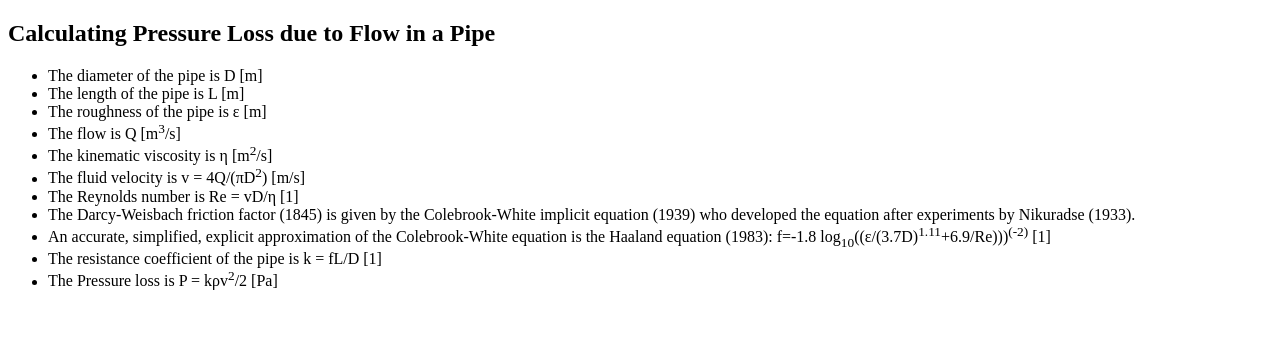
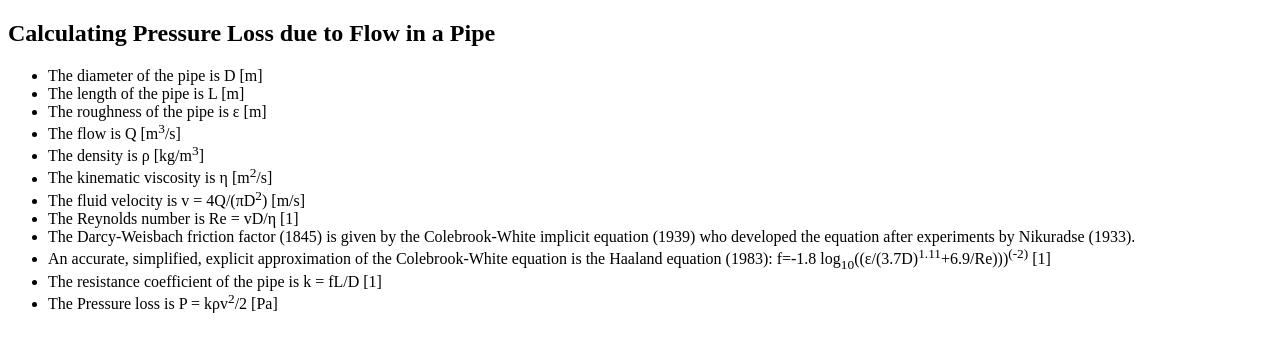
Before and after one commit to nshivaraman/nshivaraman.github.io, a plain HTML site: page index.html in a window 1280 px wide. Drawn offline with Linux system fonts and the light colour scheme.

Commit message:
Update index.html

```diff
--- a/index.html
+++ b/index.html
@@ -7,6 +7,7 @@
 <li>The length of the pipe is L [m]</li>
 <li>The roughness of the pipe is ε [m]</li>
 <li>The flow is Q [m<sup>3</sup>/s]</li>
+<li>The density is ρ [kg/m<sup>3</sup>]</li>
 <li>The kinematic viscosity is η [m<sup>2</sup>/s]</li>
 <li>The fluid velocity is v = 4Q/(πD<sup>2</sup>) [m/s]</li>
 <li>The Reynolds number is Re = vD/η [1]</li>
```
